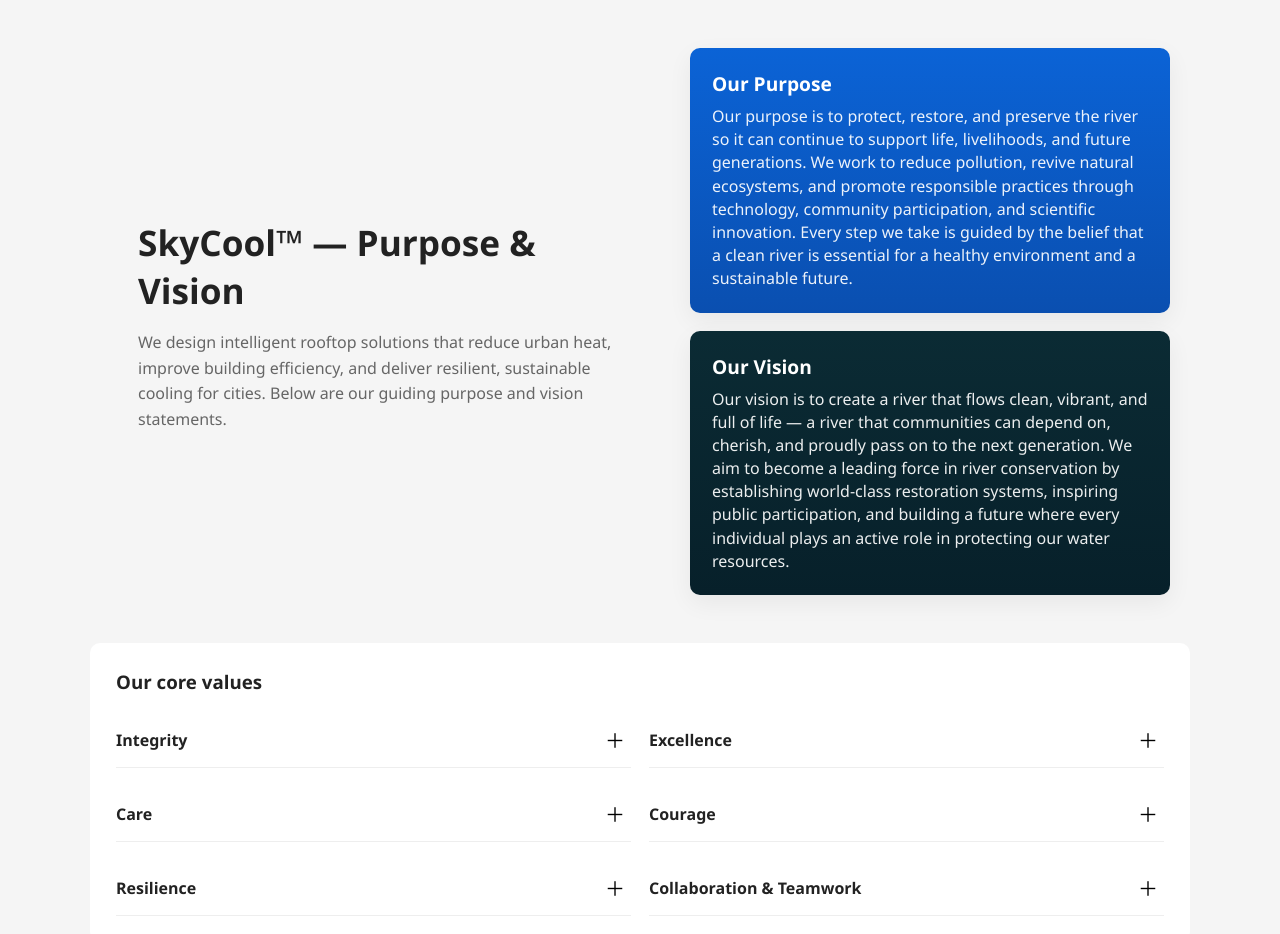
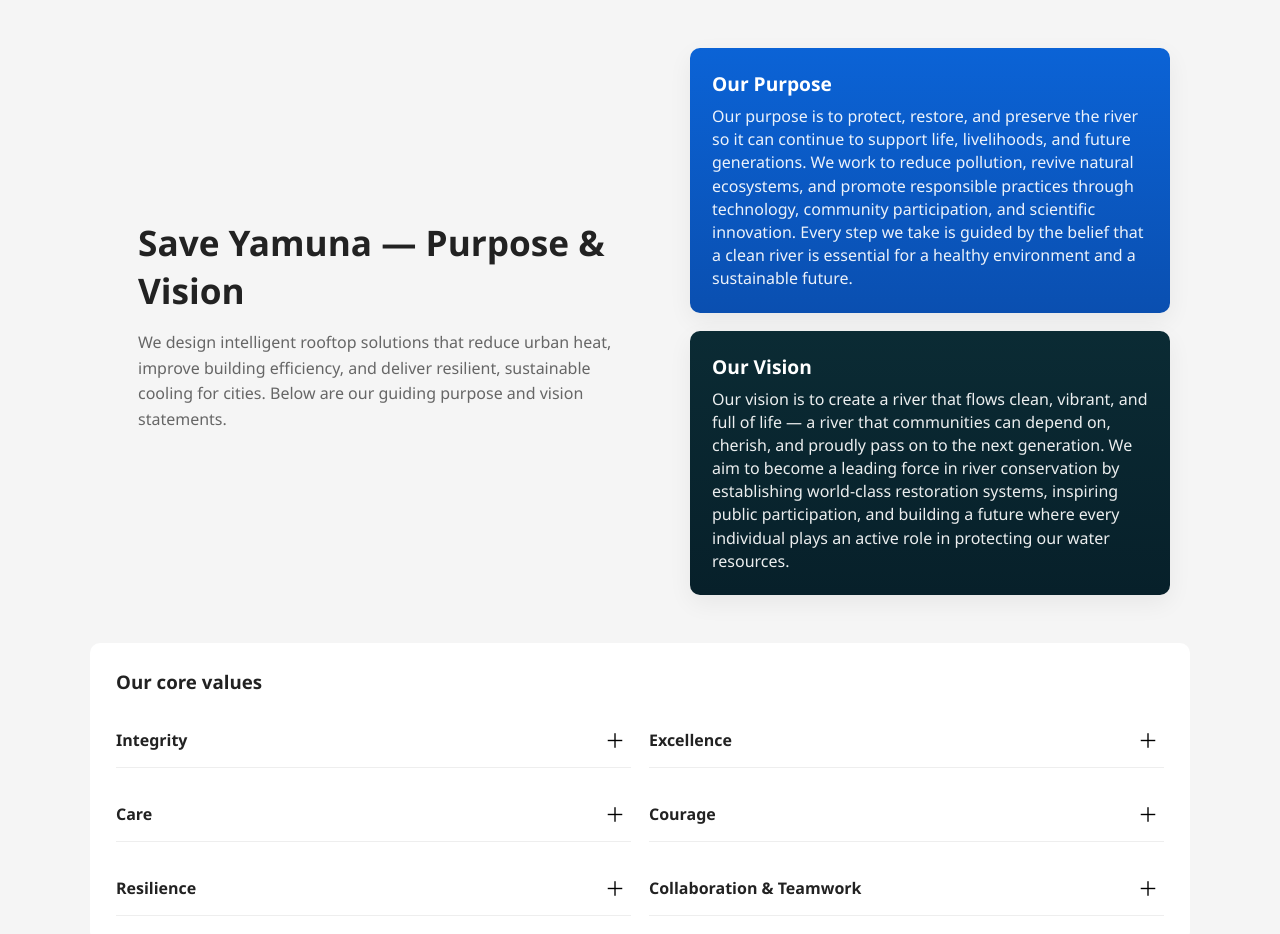
Before and after one commit to Anish-create-tech/G.D.Goenka.com, a plain HTML site: page feg.html in a window 1280 px wide. Drawn offline with Linux system fonts and the light colour scheme.

Commit message:
Update feg.html

```diff
--- a/feg.html
+++ b/feg.html
@@ -50,7 +50,7 @@
   <div class="container">
     <div class="hero" aria-label="Purpose and Vision">
       <div class="hero-left">
-        <h1>SkyCool™ — Purpose & Vision</h1>
+        <h1>Save Yamuna — Purpose & Vision</h1>
         <p>We design intelligent rooftop solutions that reduce urban heat, improve building efficiency, and deliver resilient, sustainable cooling for cities. Below are our guiding purpose and vision statements.</p>
       </div>
 
```
